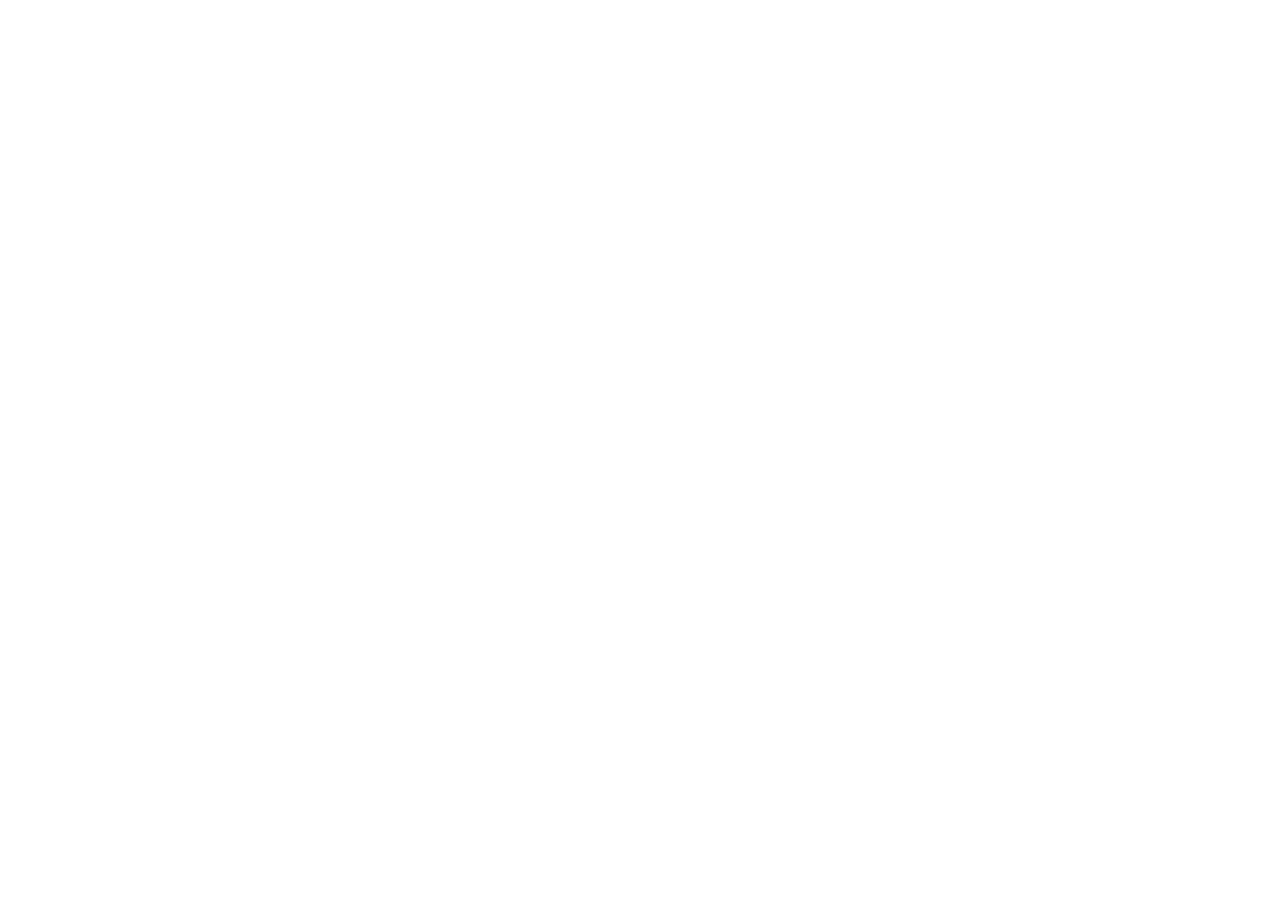
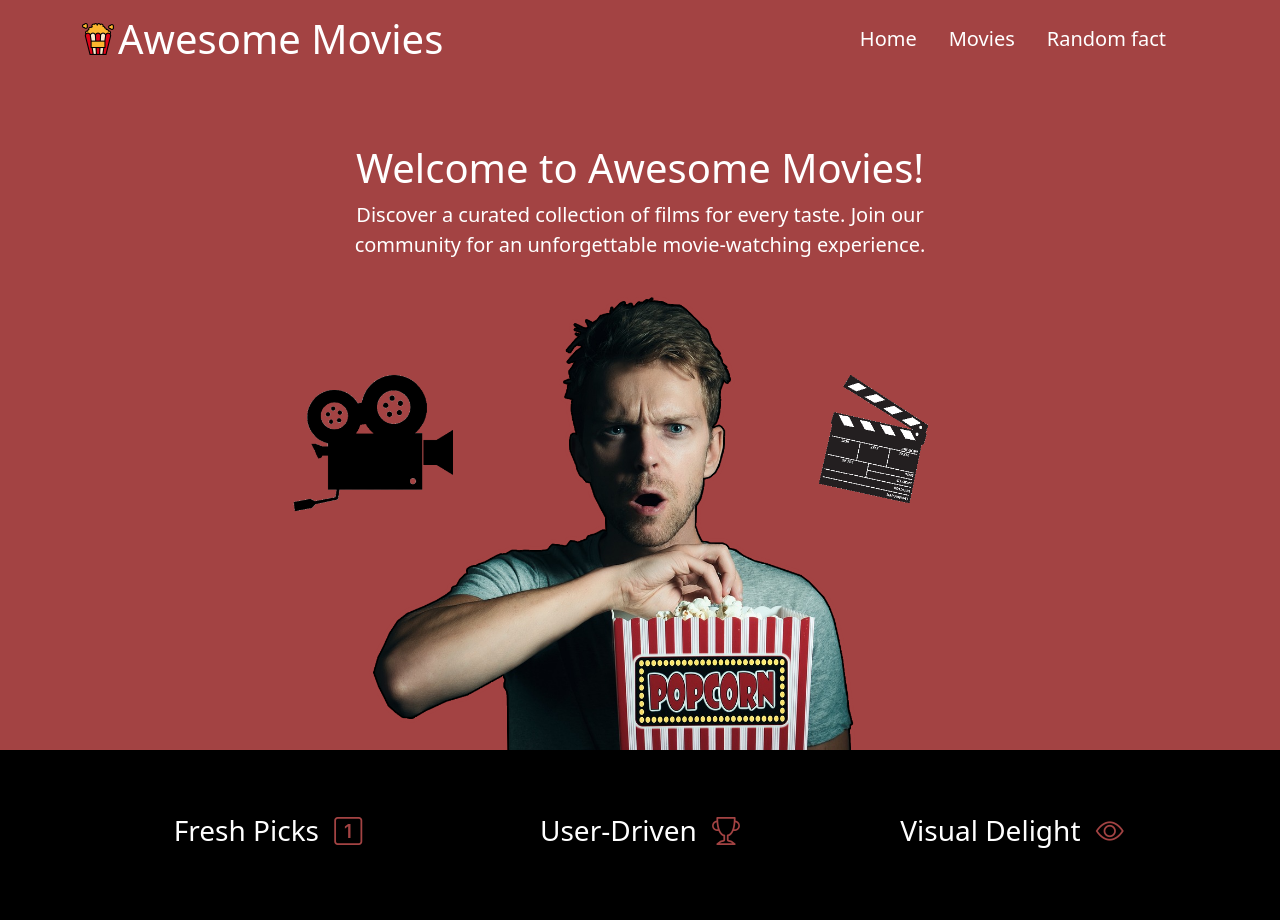
Before and after one commit to BoboTheSlobo/movies-landing-page, a plain HTML site: page index.html in a window 1280 px wide. Before the commit the page ends 800 px from the top, so only its background shows below. Drawn offline with nearby package versions, Linux system fonts and the light colour scheme.

Commit message:
Added Navigation bar and landing page with 3 features

```diff
--- a/index.html
+++ b/index.html
@@ -4,14 +4,91 @@
 <head>
     <meta charset="UTF-8">
     <meta name="viewport" content="width=device-width, initial-scale=1.0">
+    <link rel="icon" href="./assets/logo-popcorn.png" type="image/x-icon">
     <!-- Bootstrap link and bootstrap icons link -->
+    <link rel="stylesheet" href="style.css">
     <link href="https://cdn.jsdelivr.net/npm/bootstrap@5.3.3/dist/css/bootstrap.min.css" rel="stylesheet"
         integrity="sha384-QWTKZyjpPEjISv5WaRU9OFeRpok6YctnYmDr5pNlyT2bRjXh0JMhjY6hW+ALEwIH" crossorigin="anonymous">
     <link rel="stylesheet" href="https://cdn.jsdelivr.net/npm/bootstrap-icons@1.11.3/font/bootstrap-icons.min.css">
+
     <title>Awesome Movies</title>
 </head>
 
 <body>
+    <!-- navbar start -->
+    <nav class="navbar navbar-expand-lg fixed-top" aria-label="Offcanvas navbar large">
+        <div class="container">
+            <div class="d-flex align-items-center">
+                <img class="me-1 img-fluid" src="./assets/logo-popcorn.png" alt="popcorn-logo" width="32px">
+                <h1 class="display-6 m-0">Awesome Movies</h1>
+            </div>
+            <button class="navbar-toggler border-0 p-0 pt-1" type="button" data-bs-toggle="offcanvas"
+                data-bs-target="#offcanvasNavbar2" aria-controls="offcanvasNavbar2" aria-label="Toggle navigation">
+                <i class="bi bi-list fs-1"></i>
+            </button>
+            <div class="offcanvas offcanvas-end" tabindex="-1" id="offcanvasNavbar2"
+                aria-labelledby="offcanvasNavbar2Label">
+                <div class="offcanvas-header">
+                    <button type="button" class="btn-close btn-close-white" data-bs-dismiss="offcanvas"
+                        aria-label="Close"></button>
+                </div>
+                <div class="offcanvas-body">
+                    <ul class="navbar-nav justify-content-end flex-grow-1 pe-3 fs-5 fw-light">
+                        <!-- Navbar Links -->
+                        <li class="nav-item">
+                            <a class="nav-link active p-3 text-white " aria-current="page" href="#"
+                                onclick="closeOffcanvasNavbar()">Home</a>
+                        </li>
+                        <li class="nav-item">
+                            <a class="nav-link p-3 text-white" href="#movies-section"
+                                onclick="closeOffcanvasNavbar()">Movies</a>
+                        </li>
+                        <li class="nav-item">
+                            <a class="nav-link p-3 text-white" href="#random-fact"
+                                onclick="closeOffcanvasNavbar()">Random fact</a>
+                        </li>
+                    </ul>
+                </div>
+            </div>
+        </div>
+    </nav>
+    <!-- navbar end -->
+    <!-- landing page start -->
+    <div class="landing_page px-4 pt-5 mt-5 text-center">
+        <h2 class="display-6 mt-5">Welcome to <b>Awesome Movies</b>!</h2>
+        <div class="col-lg-6  mx-auto">
+            <p class="lead mb-4">
+                Discover a curated collection of films for every taste. Join our community for an
+                unforgettable movie-watching experience.</p>
+        </div>
+
+        <div class="container px-5">
+            <img src="./assets/man-eating-popcorn.png" class="img-fluid" width="700px" alt="Example image"
+                loading="lazy">
+        </div>
+    </div>
+
+    <!-- features -->
+    <div class="container px-4 py-3">
+        <div class="row g-4 py-5 row-cols-1 row-cols-lg-3 text-center">
+            <div class="feature col">
+                <h3>
+                    Fresh Picks <i class="bi bi-1-square ms-2"></i>
+                </h3>
+            </div>
+            <div class="feature col">
+                <h3>
+                    User-Driven <i class="bi bi-trophy ms-2"></i>
+                </h3>
+            </div>
+            <div class="feature col">
+                <h3>
+                    Visual Delight <i class="bi bi-eye ms-2"></i>
+                </h3>
+            </div>
+        </div>
+    </div>
+    <!-- landing page end -->
 
     <!-- Bootstrap and jQuery links -->
     <script src="https://ajax.googleapis.com/ajax/libs/jquery/3.6.0/jquery.min.js"></script>
--- a/script.js
+++ b/script.js
@@ -0,0 +1,9 @@
+// Function to close the offCanvasNavbar when a link is clicked
+function closeOffcanvasNavbar() {
+  let offcanvasNavbar = document.getElementById("offcanvasNavbar2");
+  let offcanvasNavbarInstance =
+    bootstrap.Offcanvas.getInstance(offcanvasNavbar);
+  if (offcanvasNavbarInstance) {
+    offcanvasNavbarInstance.hide();
+  }
+}
--- a/style.css
+++ b/style.css
@@ -0,0 +1,38 @@
+:root {
+  --color-black: #000000;
+  --light-text-color: #ffff;
+  --light-red: #a34343;
+}
+* {
+  color: var(--light-text-color);
+}
+body {
+  background-color: var(--color-black) !important;
+}
+.navbar,
+.offcanvas,
+.landing_page {
+  background-color: var(--light-red) !important;
+}
+.navbar a {
+  position: relative;
+}
+.navbar a:before {
+  content: "";
+  width: 0%;
+  height: 2px;
+  background-color: var(--light-text-color);
+  position: absolute;
+  bottom: 5px;
+  left: 0px;
+  transition: ease-in-out 0.3s;
+}
+.navbar a:hover::before {
+  width: 100%;
+}
+.navbar-hidden {
+  display: none;
+}
+.feature i {
+  color: var(--light-red);
+}
```
Also changed, not shown: assets/logo-popcorn.png (added), assets/man-eating-popcorn.png (added).
